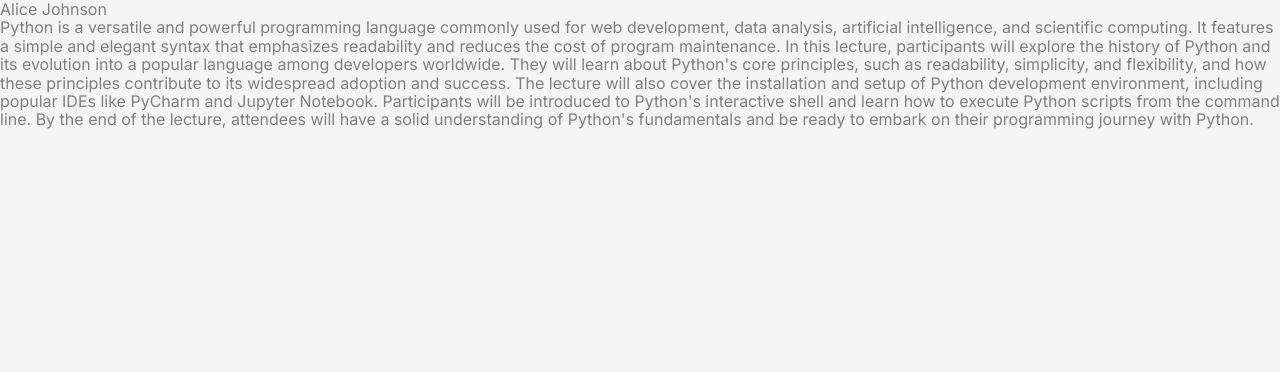
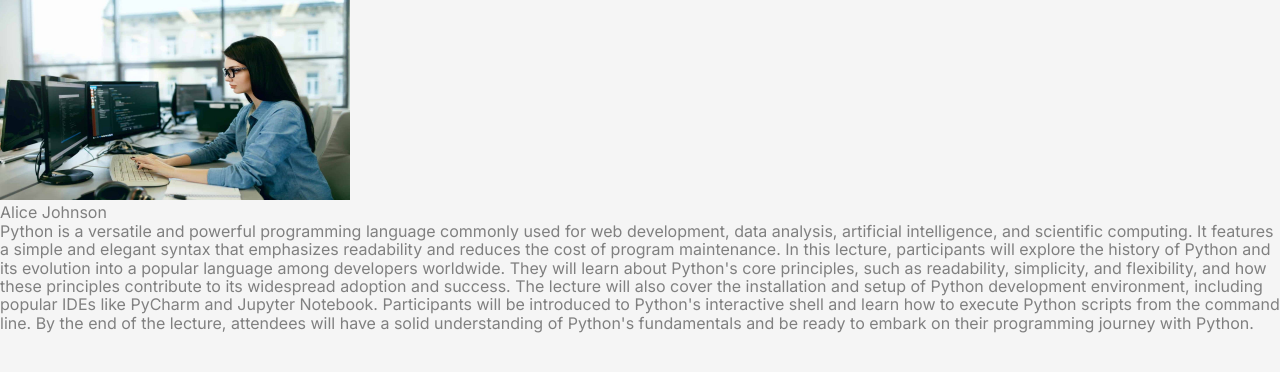
Before and after one commit to LiudmylaBolotova/next-app-test, a Next.js app: page /articles/1 in a window 1280 px wide. Shown: the top 372 px of the page. Built offline with nearby package versions, Linux system fonts and the light colour scheme.

Commit message:
edited json, added images

```diff
--- a/src/app/(server)/lecturers.json
+++ b/src/app/(server)/lecturers.json
@@ -2,61 +2,73 @@
     {
       "name": "Alice Johnson",
       "id": 1,
-      "text": "Python is a versatile and powerful programming language commonly used for web development, data analysis, artificial intelligence, and scientific computing. It features a simple and elegant syntax that emphasizes readability and reduces the cost of program maintenance. In this lecture, participants will explore the history of Python and its evolution into a popular language among developers worldwide. They will learn about Python's core principles, such as readability, simplicity, and flexibility, and how these principles contribute to its widespread adoption and success. The lecture will also cover the installation and setup of Python development environment, including popular IDEs like PyCharm and Jupyter Notebook. Participants will be introduced to Python's interactive shell and learn how to execute Python scripts from the command line. By the end of the lecture, attendees will have a solid understanding of Python's fundamentals and be ready to embark on their programming journey with Python."
+      "text": "Python is a versatile and powerful programming language commonly used for web development, data analysis, artificial intelligence, and scientific computing. It features a simple and elegant syntax that emphasizes readability and reduces the cost of program maintenance. In this lecture, participants will explore the history of Python and its evolution into a popular language among developers worldwide. They will learn about Python's core principles, such as readability, simplicity, and flexibility, and how these principles contribute to its widespread adoption and success. The lecture will also cover the installation and setup of Python development environment, including popular IDEs like PyCharm and Jupyter Notebook. Participants will be introduced to Python's interactive shell and learn how to execute Python scripts from the command line. By the end of the lecture, attendees will have a solid understanding of Python's fundamentals and be ready to embark on their programming journey with Python.",
+      "image": "/Images/d-1.jpg"
     },
     {
       "name": "Bob Smith",
       "id": 2,
-      "text": "Data structures and algorithms are fundamental concepts in computer science essential for solving complex problems efficiently. In this lecture, participants will delve into the world of data structures, including arrays, linked lists, stacks, queues, trees, and graphs. They will learn how to implement and manipulate these data structures and understand their strengths and weaknesses in different scenarios. The lecture will also cover essential algorithms such as searching, sorting, and graph traversal, along with their time and space complexities. Participants will gain hands-on experience by solving algorithmic problems and implementing data structures in a programming language of their choice. By the end of the lecture, attendees will have a solid foundation in data structures and algorithms and be equipped with problem-solving skills crucial for software development."
+      "text": "Data structures and algorithms are fundamental concepts in computer science essential for solving complex problems efficiently. In this lecture, participants will delve into the world of data structures, including arrays, linked lists, stacks, queues, trees, and graphs. They will learn how to implement and manipulate these data structures and understand their strengths and weaknesses in different scenarios. The lecture will also cover essential algorithms such as searching, sorting, and graph traversal, along with their time and space complexities. Participants will gain hands-on experience by solving algorithmic problems and implementing data structures in a programming language of their choice. By the end of the lecture, attendees will have a solid foundation in data structures and algorithms and be equipped with problem-solving skills crucial for software development.",
+      "image": "/Images/m-1.jpg"
     },
     {
       "name": "Charlie Brown",
       "id": 3,
-      "text": "Web development is the process of building and maintaining websites and web applications. In this lecture, participants will learn about the three essential technologies of web development: HTML, CSS, and JavaScript. They will understand HTML's role in structuring web pages, CSS's role in styling and layout, and JavaScript's role in adding interactivity and dynamic behavior. Participants will also explore modern web development tools and frameworks such as Bootstrap and React.js. The lecture will include practical examples and hands-on exercises to reinforce learning and provide real-world context. By the end of the lecture, attendees will have a solid understanding of web development fundamentals and be ready to dive deeper into more advanced topics."
+      "text": "Web development is the process of building and maintaining websites and web applications. In this lecture, participants will learn about the three essential technologies of web development: HTML, CSS, and JavaScript. They will understand HTML's role in structuring web pages, CSS's role in styling and layout, and JavaScript's role in adding interactivity and dynamic behavior. Participants will also explore modern web development tools and frameworks such as Bootstrap and React.js. The lecture will include practical examples and hands-on exercises to reinforce learning and provide real-world context. By the end of the lecture, attendees will have a solid understanding of web development fundamentals and be ready to dive deeper into more advanced topics.",
+      "image": "/Images/m-2.jpg"
     },
     {
       "name": "Diana Clark",
       "id": 4,
-      "text": "Machine learning is a subfield of artificial intelligence that focuses on the development of algorithms that can learn from and make predictions on data. In this lecture, participants will be introduced to the core concepts of machine learning, including supervised learning, unsupervised learning, and reinforcement learning. They will explore various machine learning algorithms such as linear regression, logistic regression, decision trees, and neural networks. The lecture will also cover practical aspects of machine learning, such as data preprocessing, model evaluation, and hyperparameter tuning. Participants will gain hands-on experience by implementing machine learning algorithms in Python using popular libraries like scikit-learn. By the end of the lecture, attendees will have a broad understanding of machine learning principles and be ready to apply them to real-world problems."
+      "text": "Machine learning is a subfield of artificial intelligence that focuses on the development of algorithms that can learn from and make predictions on data. In this lecture, participants will be introduced to the core concepts of machine learning, including supervised learning, unsupervised learning, and reinforcement learning. They will explore various machine learning algorithms such as linear regression, logistic regression, decision trees, and neural networks. The lecture will also cover practical aspects of machine learning, such as data preprocessing, model evaluation, and hyperparameter tuning. Participants will gain hands-on experience by implementing machine learning algorithms in Python using popular libraries like scikit-learn. By the end of the lecture, attendees will have a broad understanding of machine learning principles and be ready to apply them to real-world problems.",
+      "image": "/Images/d-2.jpg"
     },
     {
       "name": "Evan Williams",
       "id": 5,
-      "text": "React Native is a popular framework for building cross-platform mobile applications using JavaScript and React. In this lecture, participants will learn the fundamentals of React Native development and how to build mobile apps that run on both iOS and Android platforms. They will understand React Native's component-based architecture and how to create reusable UI components. The lecture will cover topics such as navigation, state management, and integrating native device features. Participants will also learn about debugging techniques and performance optimization strategies specific to React Native development. By the end of the lecture, attendees will have the knowledge and skills to develop their own mobile apps using React Native."
+      "text": "React Native is a popular framework for building cross-platform mobile applications using JavaScript and React. In this lecture, participants will learn the fundamentals of React Native development and how to build mobile apps that run on both iOS and Android platforms. They will understand React Native's component-based architecture and how to create reusable UI components. The lecture will cover topics such as navigation, state management, and integrating native device features. Participants will also learn about debugging techniques and performance optimization strategies specific to React Native development. By the end of the lecture, attendees will have the knowledge and skills to develop their own mobile apps using React Native.",
+      "image": "/Images/m-3.jpg"
     },
     {
       "name": "Fiona Taylor",
       "id": 6,
-      "text": "Software engineering is the discipline of designing, developing, and maintaining software systems efficiently and reliably. In this lecture, participants will learn about best practices and methodologies for software development lifecycle (SDLC) and project management. They will explore different SDLC models such as Waterfall, Agile, and DevOps, and understand when to use each model based on project requirements. The lecture will cover topics such as requirements analysis, system design, implementation, testing, deployment, and maintenance. Participants will also learn about tools and techniques for project planning, tracking, and collaboration. By the end of the lecture, attendees will have a solid understanding of software engineering best practices and be ready to apply them to real-world projects."
+      "text": "Software engineering is the discipline of designing, developing, and maintaining software systems efficiently and reliably. In this lecture, participants will learn about best practices and methodologies for software development lifecycle (SDLC) and project management. They will explore different SDLC models such as Waterfall, Agile, and DevOps, and understand when to use each model based on project requirements. The lecture will cover topics such as requirements analysis, system design, implementation, testing, deployment, and maintenance. Participants will also learn about tools and techniques for project planning, tracking, and collaboration. By the end of the lecture, attendees will have a solid understanding of software engineering best practices and be ready to apply them to real-world projects.",
+      "image": "/Images/d-3.jpg"
     },
     {
       "name": "George Martin",
       "id": 7,
-      "text": "Blockchain technology is a distributed ledger technology that underlies cryptocurrencies like Bitcoin. In this lecture, participants will learn about the core principles of blockchain, including decentralization, transparency, and immutability. They will understand how blockchain works, including concepts such as blocks, transactions, and consensus mechanisms. The lecture will cover various blockchain use cases beyond cryptocurrencies, such as supply chain management, identity verification, and smart contracts. Participants will also explore emerging trends in the blockchain space, such as decentralized finance (DeFi) and non-fungible tokens (NFTs). By the end of the lecture, attendees will have a comprehensive understanding of blockchain technology and its potential applications across different industries."
+      "text": "Blockchain technology is a distributed ledger technology that underlies cryptocurrencies like Bitcoin. In this lecture, participants will learn about the core principles of blockchain, including decentralization, transparency, and immutability. They will understand how blockchain works, including concepts such as blocks, transactions, and consensus mechanisms. The lecture will cover various blockchain use cases beyond cryptocurrencies, such as supply chain management, identity verification, and smart contracts. Participants will also explore emerging trends in the blockchain space, such as decentralized finance (DeFi) and non-fungible tokens (NFTs). By the end of the lecture, attendees will have a comprehensive understanding of blockchain technology and its potential applications across different industries.",
+      "image": "/Images/m-4.jpg"
     },
     {
       "name": "Hannah White",
       "id": 8,
-      "text": "Cybersecurity is the practice of protecting digital assets and data from unauthorized access, attacks, and theft. In this lecture, participants will learn about key cybersecurity concepts and best practices to mitigate cyber threats. They will understand the importance of confidentiality, integrity, and availability in maintaining information security. The lecture will cover various cybersecurity topics such as network security, cryptography, access control, and security incident response. Participants will also learn about common cyber threats and attack vectors, and techniques for detecting and preventing security breaches. By the end of the lecture, attendees will have a foundational understanding of cybersecurity essentials and be better prepared to protect their digital assets and data."
+      "text": "Cybersecurity is the practice of protecting digital assets and data from unauthorized access, attacks, and theft. In this lecture, participants will learn about key cybersecurity concepts and best practices to mitigate cyber threats. They will understand the importance of confidentiality, integrity, and availability in maintaining information security. The lecture will cover various cybersecurity topics such as network security, cryptography, access control, and security incident response. Participants will also learn about common cyber threats and attack vectors, and techniques for detecting and preventing security breaches. By the end of the lecture, attendees will have a foundational understanding of cybersecurity essentials and be better prepared to protect their digital assets and data.",
+      "image": "/Images/d-4.jpg"
     },
     {
       "name": "Ian Johnson",
       "id": 9,
-      "text": "Cloud computing is the delivery of computing services over the internet, offering on-demand access to resources such as compute power, storage, and databases. In this lecture, participants will learn about the fundamentals of cloud computing, including its benefits, deployment models, and service models. They will understand the differences between public, private, and hybrid cloud environments, and their respective advantages and limitations. The lecture will cover popular cloud computing providers such as Amazon Web Services (AWS), Microsoft Azure, and Google Cloud Platform (GCP). Participants will also learn about cloud computing architectures such as Infrastructure as a Service (IaaS), Platform as a Service (PaaS), and Software as a Service (SaaS). By the end of the lecture, attendees will have a clear understanding of cloud computing fundamentals and be ready to leverage cloud services for their applications and businesses."
+      "text": "Cloud computing is the delivery of computing services over the internet, offering on-demand access to resources such as compute power, storage, and databases. In this lecture, participants will learn about the fundamentals of cloud computing, including its benefits, deployment models, and service models. They will understand the differences between public, private, and hybrid cloud environments, and their respective advantages and limitations. The lecture will cover popular cloud computing providers such as Amazon Web Services (AWS), Microsoft Azure, and Google Cloud Platform (GCP). Participants will also learn about cloud computing architectures such as Infrastructure as a Service (IaaS), Platform as a Service (PaaS), and Software as a Service (SaaS). By the end of the lecture, attendees will have a clear understanding of cloud computing fundamentals and be ready to leverage cloud services for their applications and businesses.",
+      "image": "/Images/m-5.jpg"
     },
     {
       "name": "Jack Brown",
       "id": 10,
-      "text": "Internet of Things (IoT) is a network of interconnected devices that communicate and exchange data with each other over the internet. In this lecture, participants will learn about the concepts and applications of IoT technology. They will understand how IoT devices collect sensor data, process it, and transmit it to other devices or cloud platforms for analysis. The lecture will cover various IoT use cases across industries such as smart homes, healthcare, agriculture, and industrial automation. Participants will also learn about IoT architectures, protocols, and security considerations. The lecture will include practical examples and case studies to illustrate the potential of IoT technology in solving real-world problems. By the end of the lecture, attendees will have a comprehensive understanding of IoT fundamentals and be ready to explore IoT development and deployment."
+      "text": "Internet of Things (IoT) is a network of interconnected devices that communicate and exchange data with each other over the internet. In this lecture, participants will learn about the concepts and applications of IoT technology. They will understand how IoT devices collect sensor data, process it, and transmit it to other devices or cloud platforms for analysis. The lecture will cover various IoT use cases across industries such as smart homes, healthcare, agriculture, and industrial automation. Participants will also learn about IoT architectures, protocols, and security considerations. The lecture will include practical examples and case studies to illustrate the potential of IoT technology in solving real-world problems. By the end of the lecture, attendees will have a comprehensive understanding of IoT fundamentals and be ready to explore IoT development and deployment.",
+      "image": "/Images/m-6.jpg"
     },
     {
       "name": "Kate Miller",
       "id": 11,
-      "text": "Artificial intelligence (AI) is a branch of computer science that aims to create intelligent machines capable of performing tasks that typically require human intelligence. In this lecture, participants will explore the fundamentals of artificial intelligence, including machine learning, deep learning, and natural language processing. They will understand how AI algorithms learn from data, recognize patterns, and make decisions or predictions. The lecture will cover various AI applications across domains such as healthcare, finance, autonomous vehicles, and virtual assistants. Participants will also learn about ethical considerations and societal impacts of AI technology. The lecture will include hands-on exercises and demonstrations to showcase AI capabilities and potential. By the end of the lecture, attendees will have a broad understanding of artificial intelligence and its implications for the future."
+      "text": "Artificial intelligence (AI) is a branch of computer science that aims to create intelligent machines capable of performing tasks that typically require human intelligence. In this lecture, participants will explore the fundamentals of artificial intelligence, including machine learning, deep learning, and natural language processing. They will understand how AI algorithms learn from data, recognize patterns, and make decisions or predictions. The lecture will cover various AI applications across domains such as healthcare, finance, autonomous vehicles, and virtual assistants. Participants will also learn about ethical considerations and societal impacts of AI technology. The lecture will include hands-on exercises and demonstrations to showcase AI capabilities and potential. By the end of the lecture, attendees will have a broad understanding of artificial intelligence and its implications for the future.",
+      "image": "/Images/d-5.jpg"
     },
     {
       "name": "Lucas Garcia",
       "id": 12,
-      "text": "Quantum computing is a revolutionary computing paradigm that leverages the principles of quantum mechanics to perform complex computations at unprecedented speeds. In this lecture, participants will learn about the principles and applications of quantum computing. They will understand fundamental concepts such as superposition, entanglement, and quantum gates, which form the basis of quantum algorithms. The lecture will cover quantum computing architectures and platforms, including gate-based quantum computers and quantum annealers. Participants will also explore quantum algorithms such as Shor's algorithm for integer factorization and Grover's algorithm for unstructured search. The lecture will include practical examples and simulations to illustrate quantum computing concepts and capabilities. By the end of the lecture, attendees will have a foundational understanding of quantum computing and its potential to revolutionize various industries."
+      "text": "Quantum computing is a revolutionary computing paradigm that leverages the principles of quantum mechanics to perform complex computations at unprecedented speeds. In this lecture, participants will learn about the principles and applications of quantum computing. They will understand fundamental concepts such as superposition, entanglement, and quantum gates, which form the basis of quantum algorithms. The lecture will cover quantum computing architectures and platforms, including gate-based quantum computers and quantum annealers. Participants will also explore quantum algorithms such as Shor's algorithm for integer factorization and Grover's algorithm for unstructured search. The lecture will include practical examples and simulations to illustrate quantum computing concepts and capabilities. By the end of the lecture, attendees will have a foundational understanding of quantum computing and its potential to revolutionize various industries.",
+      "image": "/Images/d-6.jpg"
     }
   ]
--- a/src/app/articles/[articleName]/page.tsx
+++ b/src/app/articles/[articleName]/page.tsx
@@ -1,5 +1,6 @@
 import { getArticleById } from "../../(server)/api";
 import { AppLink } from '../../app-link/app-link';
+import Image from "next/image";
 
 export default async function ArticlePage({ params }: Params) {
   const { articleName } = params;
@@ -9,10 +10,20 @@ export default async function ArticlePage({ params }: Params) {
 
   if (article) {
     return (
-      <>
+      <div>
+      <div>
+      <Image
+          src={article.image}
+          alt={`Foto of ${article.name}`}
+          loading="eager"
+          width={350}
+          height={200}
+
+        />
+      </div>
         <p>{article.name}</p>
         <p>{article.text}</p>
-      </>
+      </div>
     );
   } else {
     return (
```
